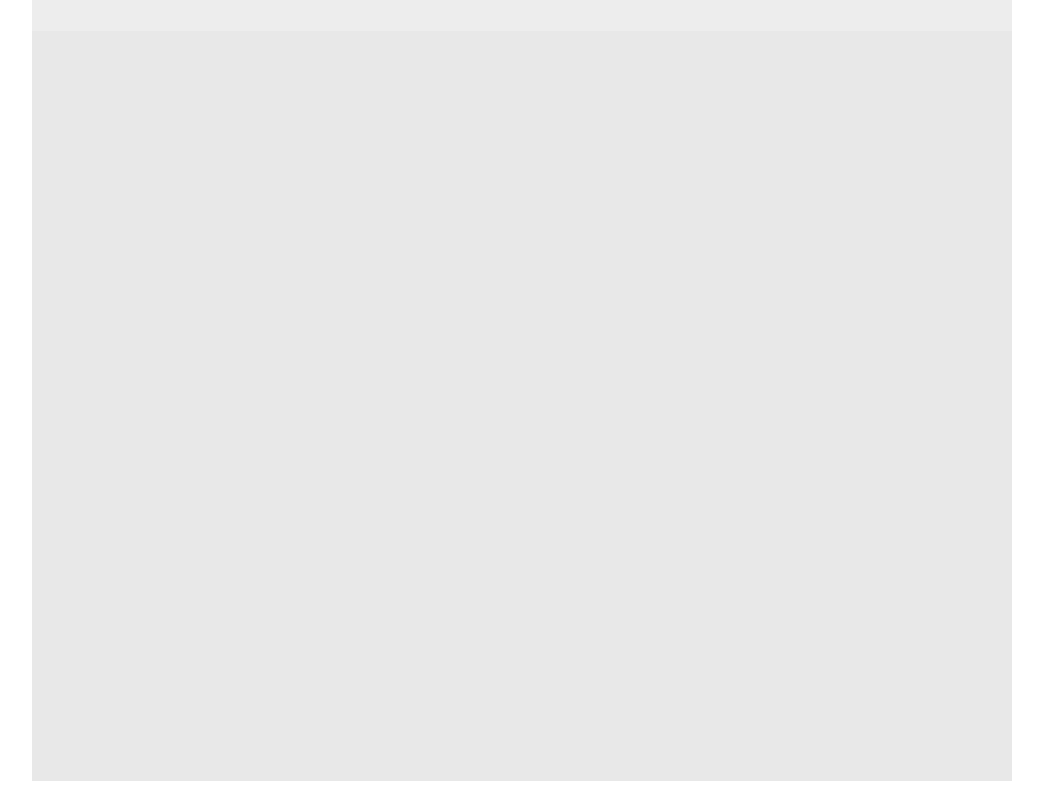
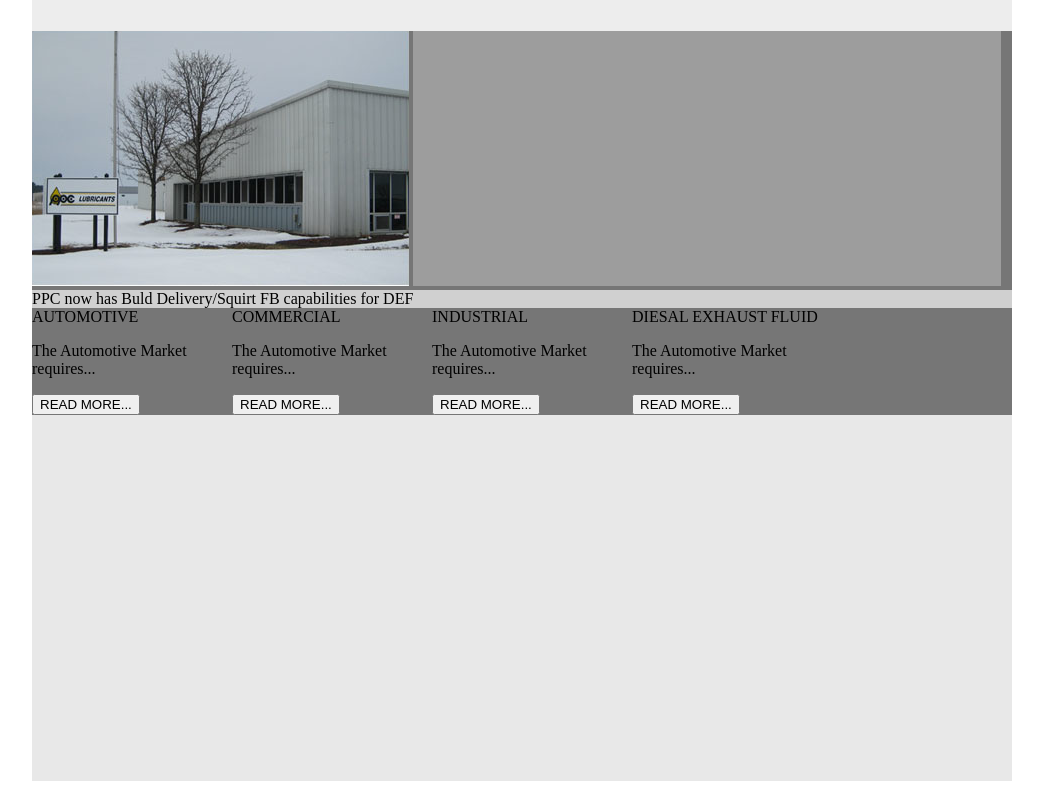
Before and after one commit to mdedina/lubricants, a plain HTML site: page index.html in a window 1280 px wide. Shown: the part 27-816 px from the top of the page, without its empty margins (118-1161 px from the left). Drawn offline with Linux system fonts and the light colour scheme.

Commit message:
got the big boxes

```diff
--- a/index.html
+++ b/index.html
@@ -14,7 +14,38 @@
 		<div id="head-nav">
 		</div>
 		<div id="content">
+			<img id="main-image" src="images/main_pic.png">
+			<div id="splash">
+			</div>
+			<div id="message">PPC now has Buld Delivery/Squirt FB capabilities for DEF</div>
 
+			<div class="item">
+				<span>AUTOMOTIVE</span>
+				<img src="">
+				<p>The Automotive Market requires...</p>
+				<button>READ MORE...</button>
+			</div>
+
+			<div class="item">
+				<span>COMMERCIAL</span>
+				<img src="">
+				<p>The Automotive Market requires...</p>
+				<button>READ MORE...</button>
+			</div>
+
+			<div class="item">
+				<span>INDUSTRIAL</span>
+				<img src="">
+				<p>The Automotive Market requires...</p>
+				<button>READ MORE...</button>
+			</div>
+
+			<div class="item">
+				<span>DIESAL EXHAUST FLUID</span>
+				<img src="">
+				<p>The Automotive Market requires...</p>
+				<button>READ MORE...</button>
+			</div>
 		</div>
 	</div>
 </body>
--- a/lubricants.css
+++ b/lubricants.css
@@ -12,10 +12,32 @@
 #content{
 	width: 100%;
 	/*background-color: black;*/
+	background-color: #767676;
 }
 
 #head-logo{
+	display: inline-block;
+	vertical-align: top;
 	width: 100%;
 	height: 50px;
 	background-color: #ededed;
 }
+
+#splash{
+	display: inline-block;
+	vertical-align: top;
+	width: 60%;
+	height: 255px;
+	background-color: #9d9d9d;
+}
+
+#message{
+	width: 100%;
+	background-color: #d0d0d0;
+}
+
+.item{
+	display: inline-block;
+	vertical-align: top;
+	width: 20%;
+}
```
